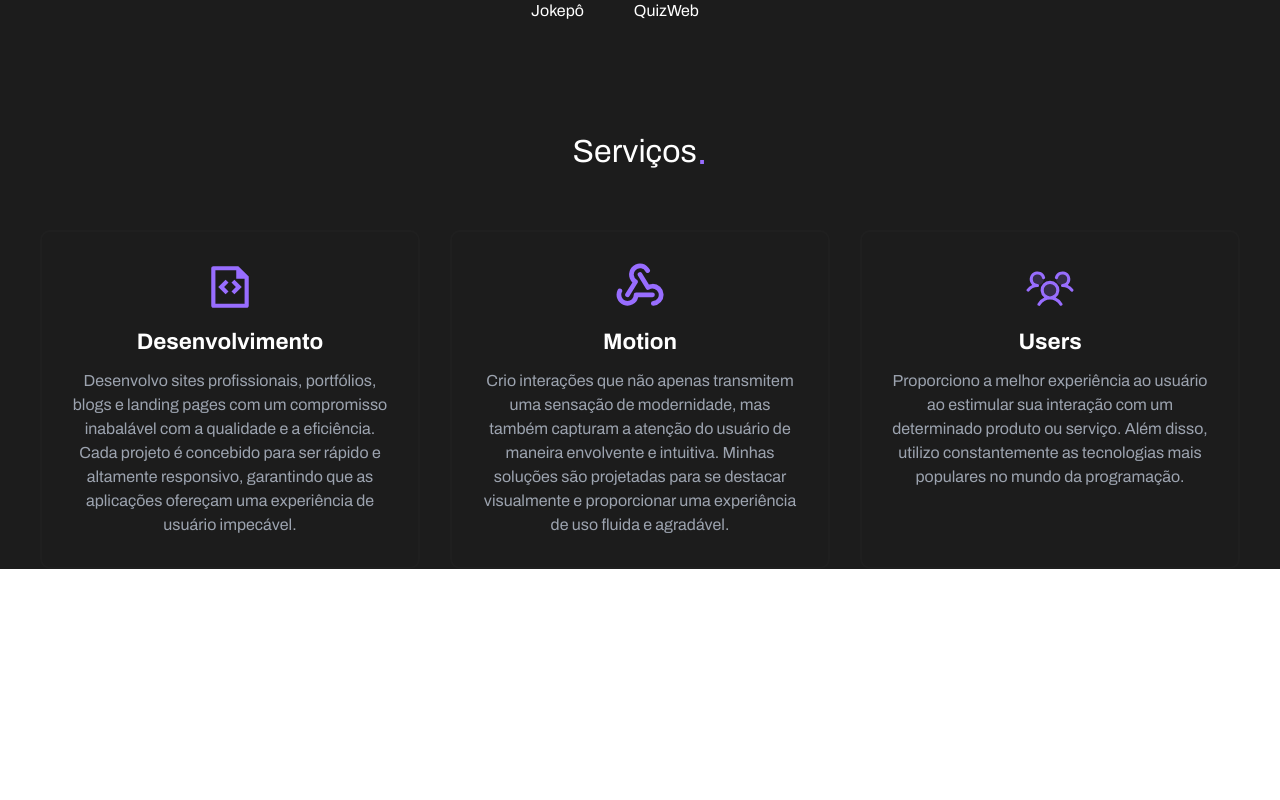
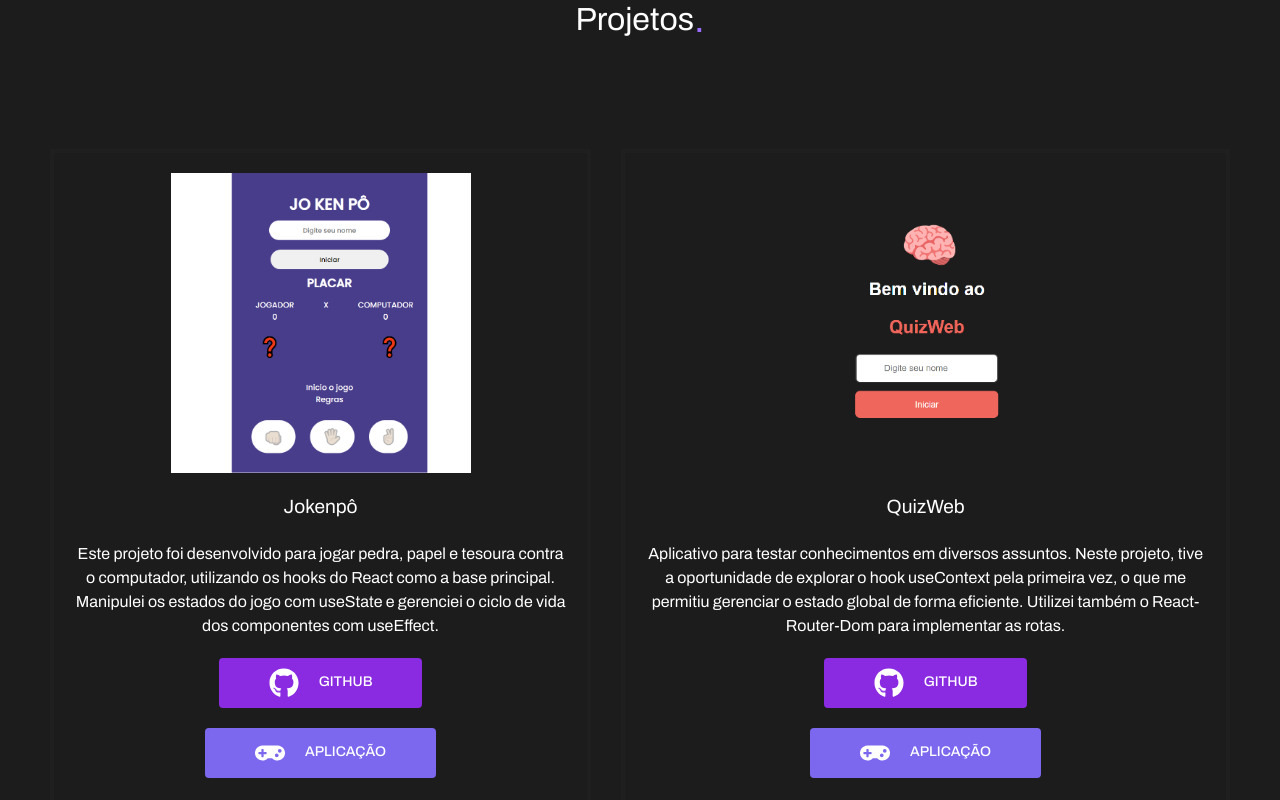
Before and after one commit to EbertPalmeira/Portfolio, a React (Vite) app: page / in a window 1280 px wide. Shown: the part 1420-2220 px from the top of the page. Before the commit the page ends 1989 px from the top, so only its background shows below. Built offline with nearby package versions, Linux system fonts and the light colour scheme.

Commit message:
alteracao

```diff
--- a/src/Components/Main/index.tsx
+++ b/src/Components/Main/index.tsx
@@ -1,134 +1,13 @@
-import { Grid,Box,Avatar,Typography,Link } from '@mui/material'
-import React from 'react'
+import { Grid,Avatar,Typography,Link } from '@mui/material'
 import imgEu from '../../imgs/eucode.svg'
-import {FaReact,FaJs,FaHtml5 ,FaInstagram,FaLinkedin,FaGithub,FaStackOverflow,FaWhatsapp} from "react-icons/fa";
-import { SiTypescript,SiMui } from "react-icons/si";
+import {FaInstagram,FaLinkedin,FaGithub,FaStackOverflow,FaWhatsapp} from "react-icons/fa";
+
 
 
 import { keyframes } from '@emotion/react';
-import { styled } from '@mui/material/styles';
-
-const html = keyframes`
-       0% {
-    top: 300px;
-    left: 400px;
-  }
-  25% {
-    left: 200px;
-    top: 200px;
-  }
-  50% {
-    top: 100px;
-    left: 100px;
-  }
-  75% {
-    top: 300px;
-    left: 300px;
-  }
-  100% {
-    top: 300px;
-    left: 400px;
-    transform: rotate(360deg);
-  }
-`;
-
-const js = keyframes`
-       0% {
-    top: 200px;
-    left: 200px;
-  }
-  25% {
-    left: 300px;
-    top: 100px;
-  }
-  50% {
-    top: 50px;
-    left: 100px;
-  }
-  75% {
-    top: 200px;
-    left: 400px;
-  }
-  100% {
-    top: 200px;
-    left: 200px;
-    transform: rotate(360deg);
-
-  }
-`;
-
-const spin = keyframes`
-    0% {
-    left: 100px;
-    top: 0px;
-  }
-  25% {
-    left: 200px;
-    transform: rotate(90deg);
-  }
-  50% {
-    top: 200px;
-  }
-  75% {
-    left: 100px;
-  }
-  100% {
-    left: 100px;
-    top: 0px;
-    transform: rotate(360deg);
-  }
-`;
-
-const types = keyframes`
- 0% {
-    top: 200px;
-    left: 50px;
-  }
-  25% {
-    left: 200px;
-    top: 300px;
-  }
-  50% {
-    top: 100px;
-    left: 100px;
-  }
-  75% {
-    top: 300px;
-    left: 80px;
-  }
-  100% {
-    top: 200px;
-    left: 50px;
-    transform: rotate(360deg);
-  }
-`;
-
-const mui = keyframes`
- 0% {
-    top: 200px;
-    left: 50px;
-  }
-  25% {
-    left: 200px;
-    top: 300px;
-  }
-  50% {
-    top: 100px;
-    left: 100px;
-  }
-  75% {
-    top: 300px;
-    left: 80px;
-  }
-  100% {
-    top: 200px;
-    left: 50px;
-    transform: rotate(360deg);
 
 
 
-  }
-`;
 
 const bounceAnimation = keyframes`
 0% {
@@ -145,48 +24,7 @@ const bounceAnimation = keyframes`
 `;
 
 
-const AnimatedIcon = styled(FaReact)(({ theme }) => ({
-    fontSize: '4rem',
-    color: theme.palette.primary.main,
-    transition: 'color 0.3s',
-    animation: `${spin} 10s linear infinite`,
 
-
-  }));
-const AnimatedHtml = styled(FaHtml5)(({ theme }) => ({
-    fontSize: '4rem',
-    color: theme.palette.primary.main,
-    transition: 'color 0.3s',
-    animation: `${html} 10s linear infinite`,
-
-
-  }));
-
-const AnimatedJJs = styled(FaJs)(({ theme }) => ({
-    fontSize: '4rem',
-    color: theme.palette.primary.main,
-    transition: 'color 0.3s',
-    animation: `${js} 10s linear infinite`,
-
-
-  }));
-
-  const AnimatedTs = styled(SiTypescript)(({ theme }) => ({
-    fontSize: '4rem',
-    color: theme.palette.primary.main,
-    transition: 'color 0.3s',
-    animation: `${types} 10s linear infinite`,
-
-
-  }));
-  const AnimatedMui = styled(SiMui)(({ theme }) => ({
-    fontSize: '4rem',
-    color: theme.palette.primary.main,
-    transition: 'color 0.3s',
-    animation: `${mui} 10s linear infinite`,
-
-
-  }));
 
   const customTypographyStyles = () => ({
                     padding:'10px 15px',
@@ -246,7 +84,7 @@ const Main = () => {
            textAlign:'center',
 
            '@media (min-width: 600px)': {
-                flexDirection: 'row', // Em telas maiores, organiza em linha
+                flexDirection: 'row',
                 gap: '40px',
   },
 
--- a/src/Components/Projetos/index.tsx
+++ b/src/Components/Projetos/index.tsx
@@ -1,47 +1,136 @@
-import React from 'react'
+import React from 'react';
+import { Grid, Typography, Box, Avatar, Button } from '@mui/material';
+import { FaGithub, FaGamepad } from 'react-icons/fa';
+import jokenpo from '../../imgs/jokenpo.png'; // Substitua pelo caminho correto
+import Quiz from '../../imgs/quiz.png'; // Substitua pelo caminho correto
 
-import {  Box, Grid, Link,Typography } from '@mui/material';
+const Projetos = () => (
+  <Grid sx={{ marginTop: '150px'}}>
+    <Typography sx={{
+      display: 'flex',
+      justifyContent: 'center',
+      color: '#fff',
+      fontSize: '2em',
+      alignItems: 'center',
+      marginBottom: '50px',
+
+    }}>
+      Projetos
+      <Typography sx={{ color: '#986dff', fontSize: '1.2em', textAlign: 'center' }}>.</Typography>
+    </Typography>
 
 
-const Aside = () => {
-  return (
-   <Grid container sx={{
-      marginTop:'100px',
-      display:'grid',
-      justifyContent:'center'
-   }}>
-     <Typography sx={{
+    <Box  sx={{
       display:'flex',
       justifyContent:'center',
-      color:'#fff',
-      fontSize:'2em',
-      alignItems:'center'
-     }}>
-        Projetos
-        <Typography sx={{color:'#986dff',fontSize:'1.2em', alignItems:'center',textAlign:'center'}}> .</Typography>
-     </Typography>
+      gap:'30px',
+      padding:'50px',
 
-     <Grid sx={{
-        display:'flex',
-        flexWrap:'wrap',
-        gap:'50px'
-     }}>
+      '@media (max-width:1200px)':{
+          flexDirection:'column'
 
-     <Box>
-        <Typography sx={{ color:'#fff'}} >
-            Jokepô
-        </Typography>
-     </Box>
+                        }
+    }}>
+      {/* Jokenpo */}
+      <Grid  sx={{
+      }}>
+        <Box sx={{
+          display: 'flex',
+          flexDirection: 'column',
+          alignItems: 'center',
+          gap: '20px',
+          textAlign: 'center',
+          border: '4px solid #1f1f1f',
+          padding: '20px',
+          minHeight: '650px',
+          transition: '0.5s',
+          '&:hover': {
+            boxShadow: '0px 0px 13px 5px #1f1f1f'
+          }
+        }}>
+          <Avatar src={jokenpo} sx={{ width: '300px', height: '300px', borderRadius: 0,textAlign:'center' }} />
+          <Typography sx={{ color: '#fff', fontSize: '1.2em' }}>Jokenpô</Typography>
+          <Typography sx={{ color: '#fff' }}>
+            Este projeto foi desenvolvido para jogar pedra, papel e tesoura contra o computador,
+            utilizando os hooks do React como a base principal. Manipulei os estados do jogo com useState e gerenciei o
+            ciclo de vida dos componentes com useEffect.
+          </Typography>
+          <Button href='https://github.com/EbertPalmeira/Jokenpo' sx={{
+            display: 'flex',
+            gap: '20px',
+            background: '#8a2be2',
+            color: '#fff',
+            transition: '0.5s',
+            padding:'10px 50px'
+          }}>
+            <FaGithub size={30} style={{ color: '#fff' }} />
+            GitHub
+          </Button>
+          <Button href='https://github.com/EbertPalmeira/Jokenpo' sx={{
+            display: 'flex',
+            gap: '20px',
+            background: '#7B68EE',
+            color: '#fff',
+            transition: '0.5s',
+            padding:'10px 50px'
+          }}>
+            <FaGamepad size={30} style={{ color: '#fff' }} />
+            Aplicação
+          </Button>
+        </Box>
+      </Grid>
 
-     <Box>
-     <Typography sx={{ color:'#fff'}} >
-            QuizWeb
-        </Typography>
-     </Box>
-     <Box></Box>
-     </Grid>
-   </Grid>
-  )
-}
+      {/* QuizWeb */}
+      <Grid >
+        <Box sx={{
+          display: 'flex',
+          flexDirection: 'column',
+          alignItems: 'center',
+          gap: '20px',
+          textAlign: 'center',
+          border: '4px solid #1f1f1f',
+          padding: '20px',
+          minHeight: '650px',
+          transition: '0.5s',
+          '&:hover': {
+            boxShadow: '0px 0px 13px 5px #1f1f1f'
+          }
+        }}>
+          <Avatar src={Quiz} sx={{ width: '300px', height: '300px', borderRadius: 0, }} />
+          <Typography sx={{ color: '#fff', fontSize: '1.2em' }}>QuizWeb</Typography>
+          <Typography sx={{ color: '#fff' }}>
+            Aplicativo para testar conhecimentos em diversos assuntos.
+            Neste projeto, tive a oportunidade de explorar o hook useContext pela primeira vez, o que me permitiu gerenciar o estado global de forma eficiente.
+            Utilizei também o React-Router-Dom para implementar as rotas.
+          </Typography>
+          <Button href='https://github.com/EbertPalmeira/QuizWeb' sx={{
+            display: 'flex',
+            gap: '20px',
+            background: '#8a2be2',
+            color: '#fff',
+            transition: '0.5s',
+            padding:'10px 50px'
+          }}>
+            <FaGithub size={30} style={{ color: '#fff' }} />
+            GitHub
+          </Button>
+          <Button href='https://quizebertdeveloper.netlify.app/' sx={{
+            display: 'flex',
+            gap: '20px',
+            background: '#7B68EE',
+            color: '#fff',
+            transition: '0.5s',
+            padding:'10px 50px'
+          }}>
+            <FaGamepad size={30} style={{ color: '#fff' }} />
+            Aplicação
+          </Button>
+        </Box>
+      </Grid>
 
-export default Aside
+
+    </Box>
+  </Grid>
+);
+
+export default Projetos;
--- a/src/Components/Serviços/index.tsx
+++ b/src/Components/Serviços/index.tsx
@@ -18,7 +18,7 @@ const Servicos = () => {
       color:'#fff',
       fontSize:'2em',
       alignItems:'center',
-      marginTop:'100px'
+      marginTop:'150px'
      }}>
        Serviços
         <Typography sx={{color:'#986dff',fontSize:'1.2em', alignItems:'center',textAlign:'center'}}> .</Typography>
```
Also changed, not shown: src/imgs/jokenpo.png (added), src/imgs/quiz.png (added).
